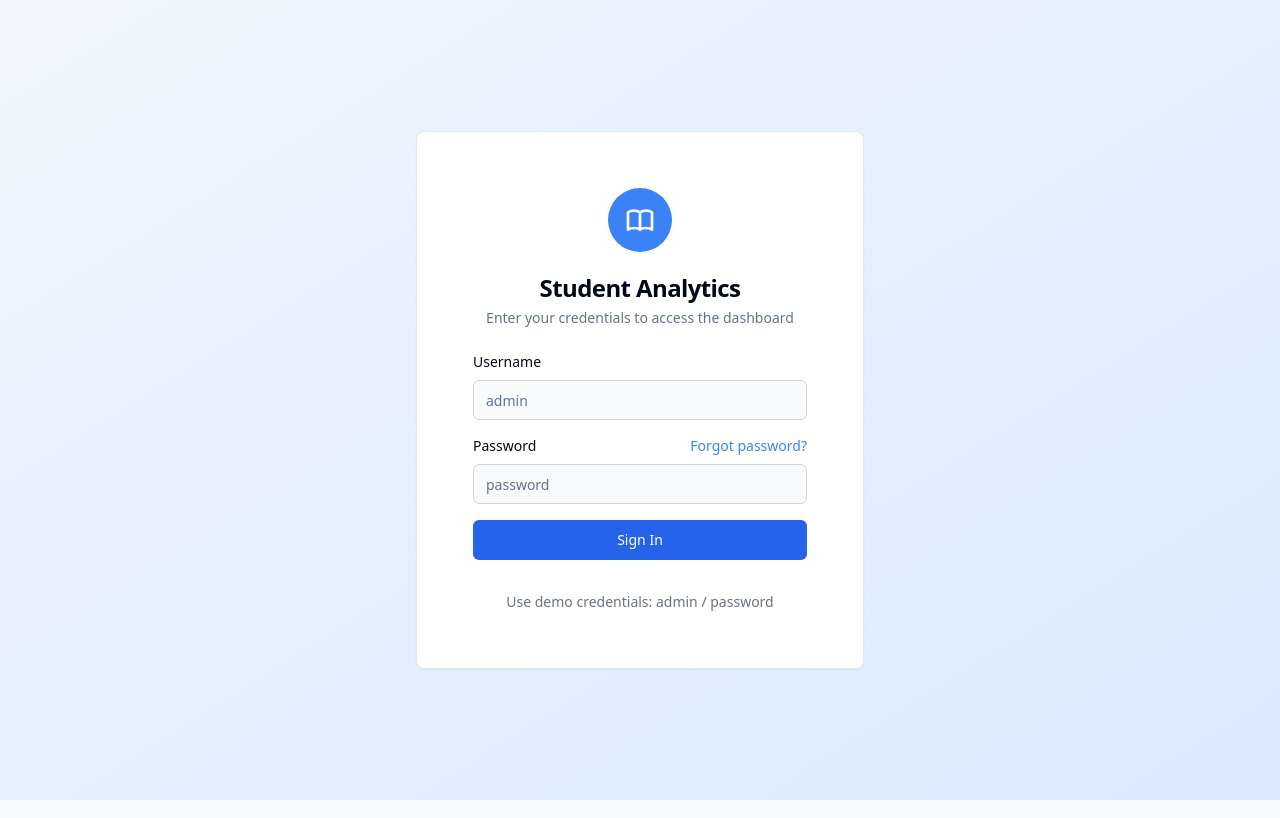
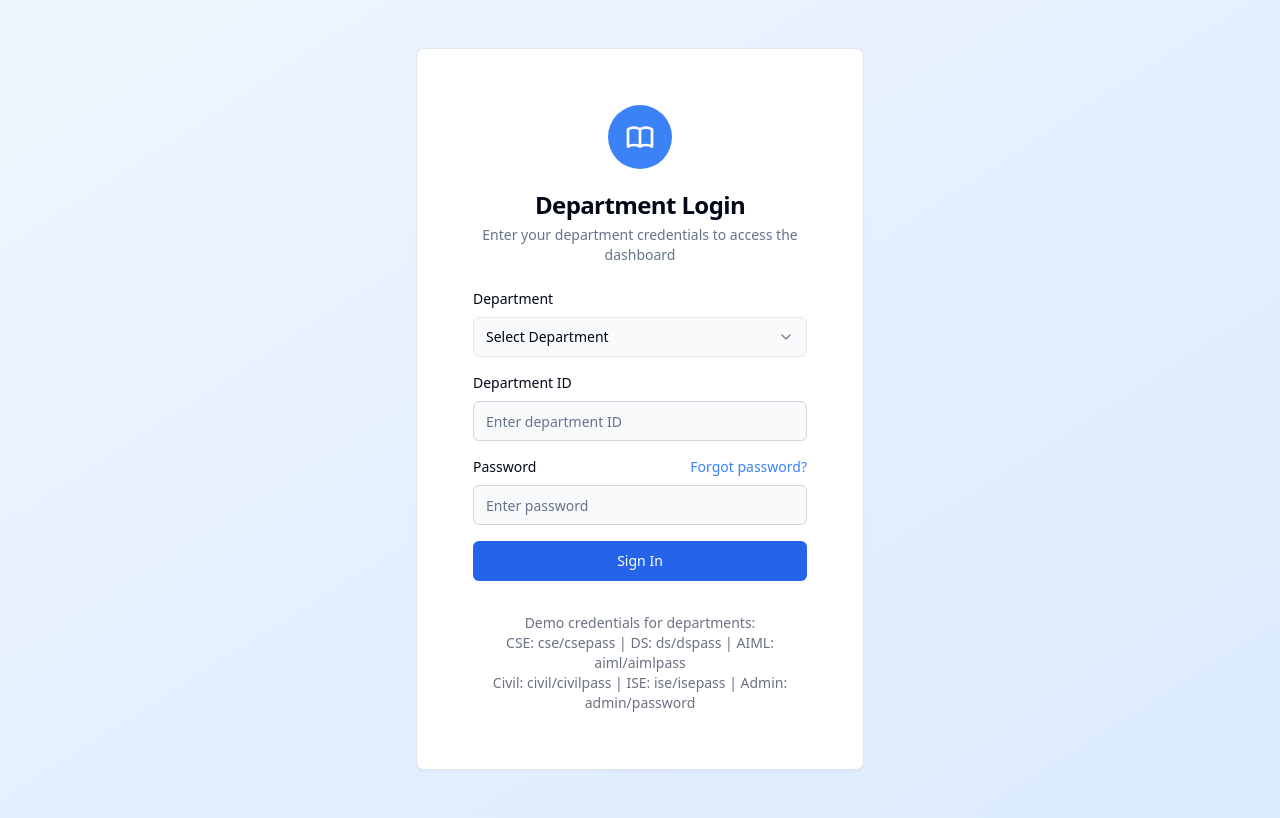
Before and after one commit to Prabhas2004/college-progress-tracker, a React (Vite) app: page / in a window 1280 px wide. Built offline with nearby package versions, Linux system fonts and the light colour scheme.

Commit message:
Feat: Implement department-specific login
Update the login page to support unique credentials for each department (CSE, DS, AIML, Civil, ISE).

```diff
--- a/src/pages/Login.tsx
+++ b/src/pages/Login.tsx
@@ -5,10 +5,22 @@ import { Button } from '@/components/ui/button';
 import { Input } from '@/components/ui/input';
 import { Card, CardHeader, CardTitle, CardDescription, CardContent, CardFooter } from '@/components/ui/card';
 import { toast } from 'sonner';
+import { Select, SelectContent, SelectGroup, SelectItem, SelectLabel, SelectTrigger, SelectValue } from '@/components/ui/select';
+
+// Define department credentials
+const departmentCredentials = {
+  cse: { id: 'cse', password: 'csepass' },
+  ds: { id: 'ds', password: 'dspass' },
+  aiml: { id: 'aiml', password: 'aimlpass' },
+  civil: { id: 'civil', password: 'civilpass' },
+  ise: { id: 'ise', password: 'isepass' },
+  admin: { id: 'admin', password: 'password' }, // Keep admin for testing
+};
 
 const Login = () => {
-  const [username, setUsername] = useState('');
+  const [departmentId, setDepartmentId] = useState('');
   const [password, setPassword] = useState('');
+  const [selectedDepartment, setSelectedDepartment] = useState('');
   const [isLoading, setIsLoading] = useState(false);
   const navigate = useNavigate();
 
@@ -16,22 +28,28 @@ const Login = () => {
     e.preventDefault();
     setIsLoading(true);
 
+    // Check if the selected department and credentials match
+    const validDepartment = Object.keys(departmentCredentials).find(
+      (dept) => dept === selectedDepartment &&
+      departmentCredentials[dept as keyof typeof departmentCredentials].id === departmentId &&
+      departmentCredentials[dept as keyof typeof departmentCredentials].password === password
+    );
+
     // Simulating API call
     setTimeout(() => {
-      // Demo credentials for easy testing
-      if (username === 'admin' && password === 'password') {
-        toast.success('Login successful!');
+      if (validDepartment) {
+        toast.success(`${selectedDepartment.toUpperCase()} Department login successful!`);
         navigate('/dashboard');
       } else {
-        toast.error('Invalid credentials. Try admin/password');
+        toast.error('Invalid department or credentials');
       }
       setIsLoading(false);
     }, 1000);
   };
 
   return (
-    <div className="login-container">
-      <Card className="login-card">
+    <div className="login-container min-h-screen flex items-center justify-center bg-gray-50 py-12 px-4 sm:px-6 lg:px-8">
+      <Card className="login-card w-full max-w-md">
         <CardHeader className="space-y-1">
           <div className="flex items-center justify-center mb-4">
             <div className="w-16 h-16 bg-blue-500 rounded-full flex items-center justify-center">
@@ -40,23 +58,48 @@ const Login = () => {
               </svg>
             </div>
           </div>
-          <CardTitle className="text-2xl font-bold text-center">Student Analytics</CardTitle>
+          <CardTitle className="text-2xl font-bold text-center">Department Login</CardTitle>
           <CardDescription className="text-center">
-            Enter your credentials to access the dashboard
+            Enter your department credentials to access the dashboard
           </CardDescription>
         </CardHeader>
         <CardContent>
           <form onSubmit={handleLogin}>
             <div className="grid gap-4">
               <div className="grid gap-2">
-                <label htmlFor="username" className="text-sm font-medium">
-                  Username
+                <label htmlFor="department" className="text-sm font-medium">
+                  Department
+                </label>
+                <Select
+                  value={selectedDepartment}
+                  onValueChange={setSelectedDepartment}
+                  required
+                >
+                  <SelectTrigger className="w-full">
+                    <SelectValue placeholder="Select Department" />
+                  </SelectTrigger>
+                  <SelectContent>
+                    <SelectGroup>
+                      <SelectLabel>Departments</SelectLabel>
+                      <SelectItem value="cse">Computer Science (CSE)</SelectItem>
+                      <SelectItem value="ds">Data Science (DS)</SelectItem>
+                      <SelectItem value="aiml">AI & ML (AIML)</SelectItem>
+                      <SelectItem value="civil">Civil Engineering</SelectItem>
+                      <SelectItem value="ise">Information Science (ISE)</SelectItem>
+                      <SelectItem value="admin">Admin</SelectItem>
+                    </SelectGroup>
+                  </SelectContent>
+                </Select>
+              </div>
+              <div className="grid gap-2">
+                <label htmlFor="departmentId" className="text-sm font-medium">
+                  Department ID
                 </label>
                 <Input
-                  id="username"
-                  placeholder="admin"
-                  value={username}
-                  onChange={(e) => setUsername(e.target.value)}
+                  id="departmentId"
+                  placeholder="Enter department ID"
+                  value={departmentId}
+                  onChange={(e) => setDepartmentId(e.target.value)}
                   required
                   className="border-gray-300"
                 />
@@ -73,7 +116,7 @@ const Login = () => {
                 <Input
                   id="password"
                   type="password"
-                  placeholder="password"
+                  placeholder="Enter password"
                   value={password}
                   onChange={(e) => setPassword(e.target.value)}
                   required
@@ -102,7 +145,9 @@ const Login = () => {
         </CardContent>
         <CardFooter className="flex flex-col">
           <div className="text-center text-sm text-gray-500 mt-2">
-            <p>Use demo credentials: admin / password</p>
+            <p>Demo credentials for departments:</p>
+            <p>CSE: cse/csepass | DS: ds/dspass | AIML: aiml/aimlpass</p>
+            <p>Civil: civil/civilpass | ISE: ise/isepass | Admin: admin/password</p>
           </div>
         </CardFooter>
       </Card>
```
